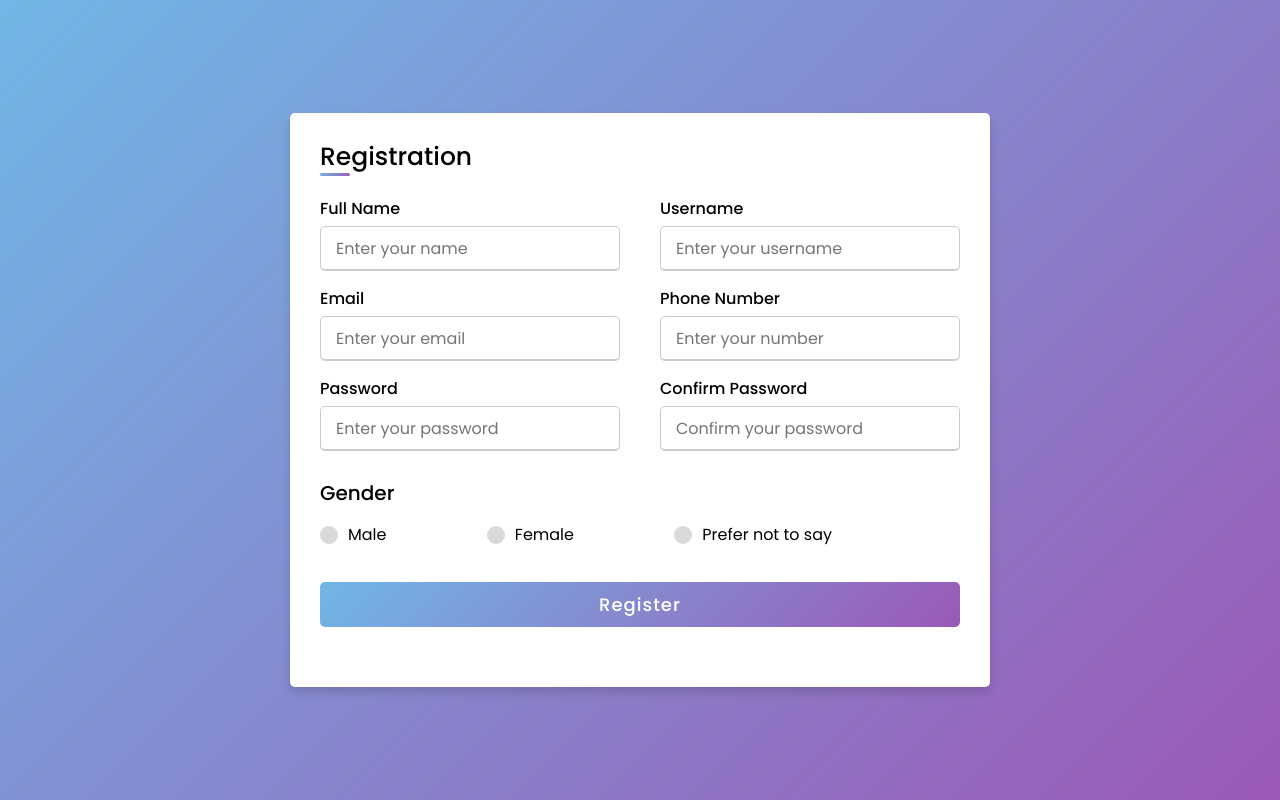
After one commit to satvikbatra/On1yOne, a Django app: page /signup/ in a window 1280 px wide. The commit adds this page. Run offline with Django 5.2, Linux system fonts and the light colour scheme.

Commit message:
login and signup added

```diff
--- /dev/null
+++ b/static/css/signup.css
@@ -0,0 +1,146 @@
+@import url('https://fonts.googleapis.com/css2?family=Poppins:wght@200;300;400;500;600;700&display=swap');
+*{
+  margin: 0;
+  padding: 0;
+  box-sizing: border-box;
+  font-family: 'Poppins',sans-serif;
+}
+body{
+  height: 100vh;
+  display: flex;
+  justify-content: center;
+  align-items: center;
+  padding: 10px;
+  background: linear-gradient(135deg, #71b7e6, #9b59b6);
+}
+.container{
+  max-width: 700px;
+  width: 100%;
+  background-color: #fff;
+  padding: 25px 30px;
+  border-radius: 5px;
+  box-shadow: 0 5px 10px rgba(0,0,0,0.15);
+}
+.container .title{
+  font-size: 25px;
+  font-weight: 500;
+  position: relative;
+}
+.container .title::before{
+  content: "";
+  position: absolute;
+  left: 0;
+  bottom: 0;
+  height: 3px;
+  width: 30px;
+  border-radius: 5px;
+  background: linear-gradient(135deg, #71b7e6, #9b59b6);
+}
+.content form .user-details{
+  display: flex;
+  flex-wrap: wrap;
+  justify-content: space-between;
+  margin: 20px 0 12px 0;
+}
+form .user-details .input-box{
+  margin-bottom: 15px;
+  width: calc(100% / 2 - 20px);
+}
+form .input-box span.details{
+  display: block;
+  font-weight: 500;
+  margin-bottom: 5px;
+}
+.user-details .input-box input{
+  height: 45px;
+  width: 100%;
+  outline: none;
+  font-size: 16px;
+  border-radius: 5px;
+  padding-left: 15px;
+  border: 1px solid #ccc;
+  border-bottom-width: 2px;
+  transition: all 0.3s ease;
+}
+.user-details .input-box input:focus,
+.user-details .input-box input:valid{
+  border-color: #9b59b6;
+}
+ form .gender-details .gender-title{
+  font-size: 20px;
+  font-weight: 500;
+ }
+ form .category{
+   display: flex;
+   width: 80%;
+   margin: 14px 0 ;
+   justify-content: space-between;
+ }
+ form .category label{
+   display: flex;
+   align-items: center;
+   cursor: pointer;
+ }
+ form .category label .dot{
+  height: 18px;
+  width: 18px;
+  border-radius: 50%;
+  margin-right: 10px;
+  background: #d9d9d9;
+  border: 5px solid transparent;
+  transition: all 0.3s ease;
+}
+ #dot-1:checked ~ .category label .one,
+ #dot-2:checked ~ .category label .two,
+ #dot-3:checked ~ .category label .three{
+   background: #9b59b6;
+   border-color: #d9d9d9;
+ }
+ form input[type="radio"]{
+   display: none;
+ }
+ form .button{
+   height: 45px;
+   margin: 35px 0
+ }
+ form .button input{
+   height: 100%;
+   width: 100%;
+   border-radius: 5px;
+   border: none;
+   color: #fff;
+   font-size: 18px;
+   font-weight: 500;
+   letter-spacing: 1px;
+   cursor: pointer;
+   transition: all 0.3s ease;
+   background: linear-gradient(135deg, #71b7e6, #9b59b6);
+ }
+ form .button input:hover{
+  /* transform: scale(0.99); */
+  background: linear-gradient(-135deg, #71b7e6, #9b59b6);
+  }
+ @media(max-width: 584px){
+ .container{
+  max-width: 100%;
+}
+form .user-details .input-box{
+    margin-bottom: 15px;
+    width: 100%;
+  }
+  form .category{
+    width: 100%;
+  }
+  .content form .user-details{
+    max-height: 300px;
+    overflow-y: scroll;
+  }
+  .user-details::-webkit-scrollbar{
+    width: 5px;
+  }
+  }
+  @media(max-width: 459px){
+  .container .content .category{
+    flex-direction: column;
+  }
+}
--- /dev/null
+++ b/store/templates/store/signup.html
@@ -0,0 +1,69 @@
+<!DOCTYPE html>
+{% load static %}
+<html lang="en">
+<head>
+    <meta charset="UTF-8">
+    <meta name="viewport" content="width=device-width, initial-scale=1.0">
+    <title>Sign Up</title>
+
+    <link rel="stylesheet" type="text/css" href="{% static 'css/signup.css' %}">
+</head>
+<body>
+    <div class="container">
+        <div class="title">Registration</div>
+        <div class="content">
+          <form action="#">
+            <div class="user-details">
+              <div class="input-box">
+                <span class="details">Full Name</span>
+                <input type="text" placeholder="Enter your name" required>
+              </div>
+              <div class="input-box">
+                <span class="details">Username</span>
+                <input type="text" placeholder="Enter your username" required>
+              </div>
+              <div class="input-box">
+                <span class="details">Email</span>
+                <input type="text" placeholder="Enter your email" required>
+              </div>
+              <div class="input-box">
+                <span class="details">Phone Number</span>
+                <input type="text" placeholder="Enter your number" required>
+              </div>
+              <div class="input-box">
+                <span class="details">Password</span>
+                <input type="text" placeholder="Enter your password" required>
+              </div>
+              <div class="input-box">
+                <span class="details">Confirm Password</span>
+                <input type="text" placeholder="Confirm your password" required>
+              </div>
+            </div>
+            <div class="gender-details">
+              <input type="radio" name="gender" id="dot-1">
+              <input type="radio" name="gender" id="dot-2">
+              <input type="radio" name="gender" id="dot-3">
+              <span class="gender-title">Gender</span>
+              <div class="category">
+                <label for="dot-1">
+                <span class="dot one"></span>
+                <span class="gender">Male</span>
+              </label>
+              <label for="dot-2">
+                <span class="dot two"></span>
+                <span class="gender">Female</span>
+              </label>
+              <label for="dot-3">
+                <span class="dot three"></span>
+                <span class="gender">Prefer not to say</span>
+                </label>
+              </div>
+            </div>
+            <div class="button">
+              <input type="submit" value="Register">
+            </div>
+          </form>
+        </div>
+      </div>
+</body>
+</html>
--- a/store/urls.py
+++ b/store/urls.py
@@ -5,5 +5,7 @@ urlpatterns = [
     path('', views.home, name='home'),
     path('store/', views.store, name='store'),
     path('cart/', views.cart, name='cart'),
-    path('checkout/', views.checkout, name='checkout')
+    path('checkout/', views.checkout, name='checkout'),
+    path('signup/', views.signup, name='signup'),
+    path('login/', views.login, name='login'),
 ]
--- a/store/views.py
+++ b/store/views.py
@@ -1,6 +1,14 @@
 from django.shortcuts import render
 
 # Create your views here.
+def signup(request):
+    context = {}
+    return render(request, 'store/signup.html', context)
+
+def login(request):
+    context = {}
+    return render(request, 'store/login.html', context)
+
 def home(request):
     context = {}
     return render(request, 'store/home.html', context)
```
Also changed, not shown: store/templates/store/home.html (+7 -1 lines), store/templates/store/login.html (added, +12 -0 lines), static/css/home.css (line endings or trailing spaces), static/css/login.css (added).
